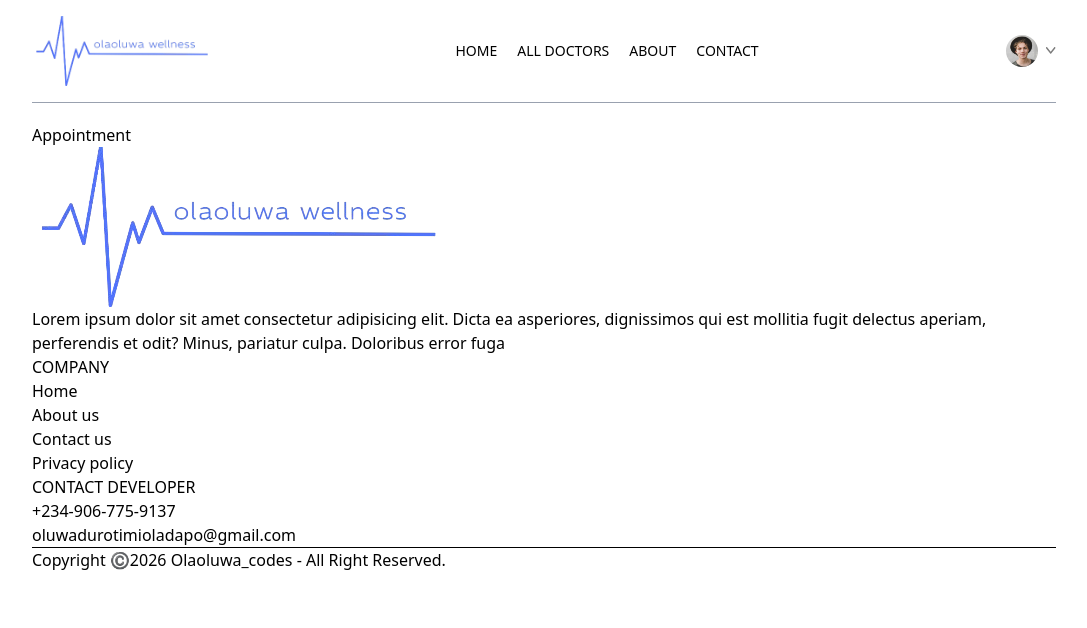
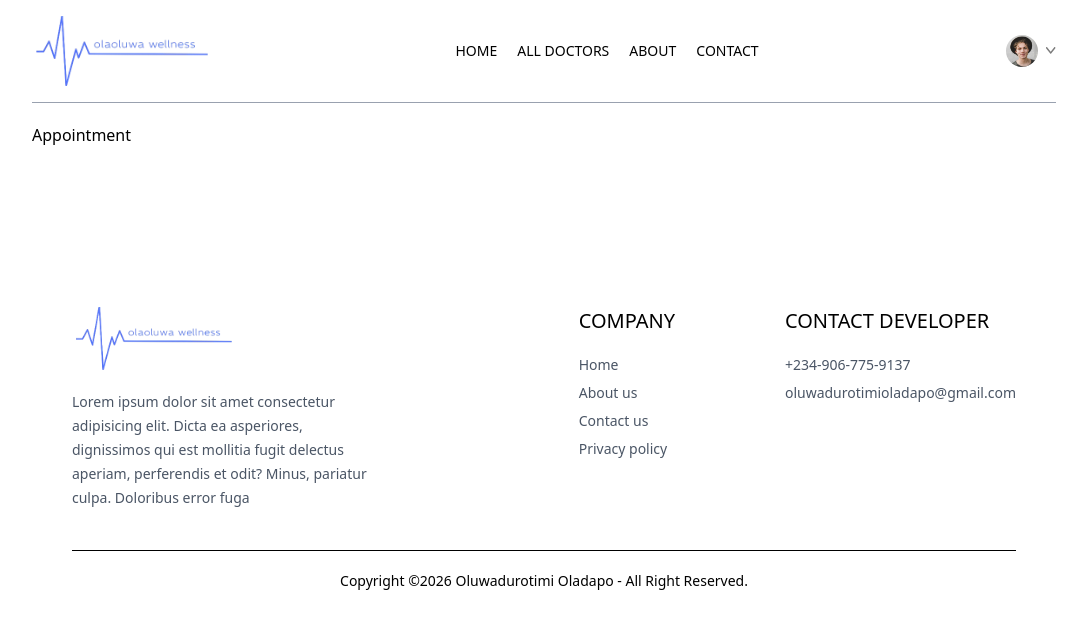
Before and after one commit to Olaoluwa19/olaoluwa-health, a React (Vite) app in the folder frontend/: page /appointment/1 in a window 1280 px wide. Shown: the top 628 px of the page, without its empty margins (96-1183 px from the left). Built offline with nearby package versions, Linux system fonts and the light colour scheme.

Commit message:
feat: completed homepage section

```diff
--- a/frontend/src/components/Footer.jsx
+++ b/frontend/src/components/Footer.jsx
@@ -3,12 +3,12 @@
 
 const Footer = () => {
   return (
-    <div>
-      <div>
+    <div className="md:mx-10">
+      <div className="flex flex-col sm:grid grid-cols-[3fr_1fr_1fr] gap-14 my-10 mt-40 text-sm">
         {/* ------- Left Section -------- */}
         <div>
-          <img src={assets.logo_olaoluwa} alt="" />
-          <p>
+          <img className="mb-5 w-40" src={assets.logo_olaoluwa} alt="" />
+          <p className="w-full md:w-2/3 text-gray-600 leading-6">
             Lorem ipsum dolor sit amet consectetur adipisicing elit. Dicta ea
             asperiores, dignissimos qui est mollitia fugit delectus aperiam,
             perferendis et odit? Minus, pariatur culpa. Doloribus error fuga
@@ -17,8 +17,8 @@
 
         {/* ------- Center Section -------- */}
         <div>
-          <p>COMPANY</p>
-          <ul>
+          <p className="text-xl font-medium mb-5">COMPANY</p>
+          <ul className="flex flex-col gap-2 text-gray-600">
             <li>Home</li>
             <li>About us</li>
             <li>Contact us</li>
@@ -28,8 +28,8 @@
 
         {/* ------- Right Section -------- */}
         <div>
-          <p>CONTACT DEVELOPER</p>
-          <ul>
+          <p className="text-xl font-medium mb-5">CONTACT DEVELOPER</p>
+          <ul className="flex flex-col gap-2 text-gray-600">
             <li>+234-906-775-9137</li>
             <li>oluwadurotimioladapo@gmail.com</li>
           </ul>
@@ -39,7 +39,9 @@
       {/* --------- Copyright Text ---------- */}
       <div>
         <hr />
-        <p>Copyright ©️2026 Olaoluwa_codes - All Right Reserved.</p>
+        <p className="py-5 text-sm text-center">
+          Copyright ©2026 Oluwadurotimi Oladapo - All Right Reserved.
+        </p>
       </div>
     </div>
   );
```
